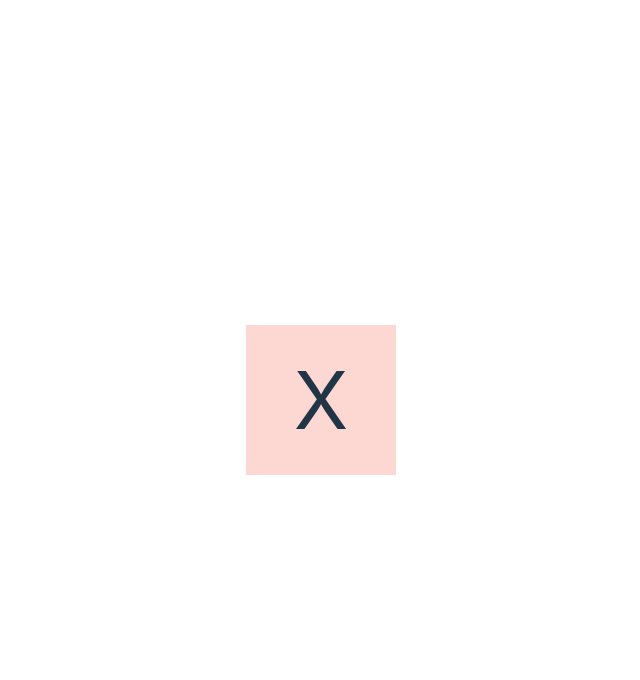
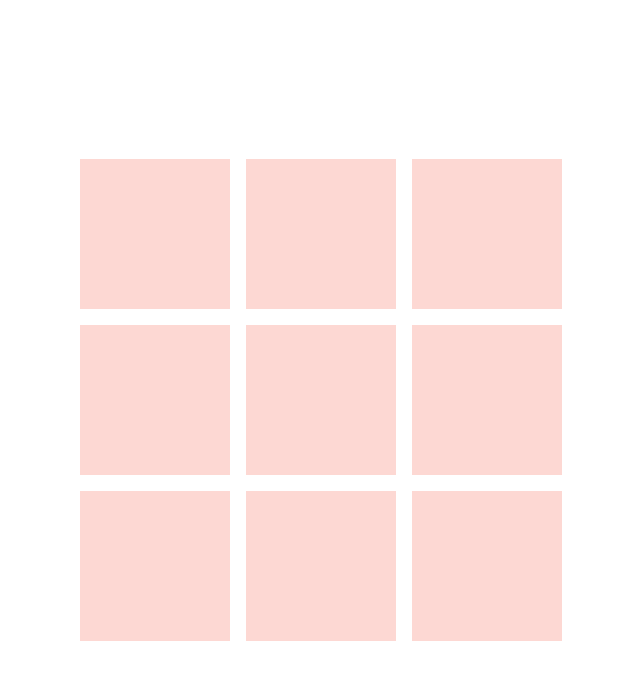
Before and after one commit to bitovi/training-react, a React (Vite) app: page / in a window 1280 px wide. Shown: the top 680 px of the page, without its empty margins (319-959 px from the left). Built offline with nearby package versions, Linux system fonts and the light colour scheme.

Commit message:
add solution

```diff
--- a/src/App.tsx
+++ b/src/App.tsx
@@ -1,11 +1,11 @@
-import Square from "./Square";
+import Board from "./Board";
 
 import styles from "./App.module.css";
 
 function App() {
   return (
     <div className={styles.app}>
-      <Square value="X" />
+      <Board />
     </div>
   );
 }
--- /dev/null
+++ b/src/Board.module.css
@@ -0,0 +1,5 @@
+.board {
+  display: grid;
+  grid-template-columns: 1fr 1fr 1fr;
+  gap: 16px;
+}
--- /dev/null
+++ b/src/Board.tsx
@@ -0,0 +1,17 @@
+import Square from "./Square";
+
+import styles from "./Board.module.css";
+
+const board = Array(9).fill(null);
+
+const Board = () => {
+  return (
+    <div className={styles.board}>
+      {board.map((squareValue) => (
+        <Square value={squareValue} />
+      ))}
+    </div>
+  );
+};
+
+export default Board;
--- /dev/null
+++ b/src/Square.module.css
@@ -0,0 +1,9 @@
+.square {
+  width: 150px;
+  height: 150px;
+  background-color: hsl(8, 92.8%, 91%);
+  display: flex;
+  justify-content: center;
+  align-items: center;
+  font-size: 5em;
+}
--- a/src/Square.tsx
+++ b/src/Square.tsx
@@ -1,21 +1,13 @@
 import type { BoardSquareValue } from "@utilities/ticTacToe";
+
+import styles from "./Square.module.css";
 
 interface SquareProps {
   value: BoardSquareValue;
 }
 
-const squareStyles = {
-  height: "150px",
-  width: "150px",
-  display: "flex",
-  justifyContent: "center",
-  alignItems: "center",
-  fontSize: "5em",
-  backgroundColor: "hsl(8, 92.8%, 91%)",
-};
-
 const Square = ({ value }: SquareProps) => {
-  return <div style={squareStyles}>{value}</div>;
+  return <div className={styles.square}>{value}</div>;
 };
 
 export default Square;
```
